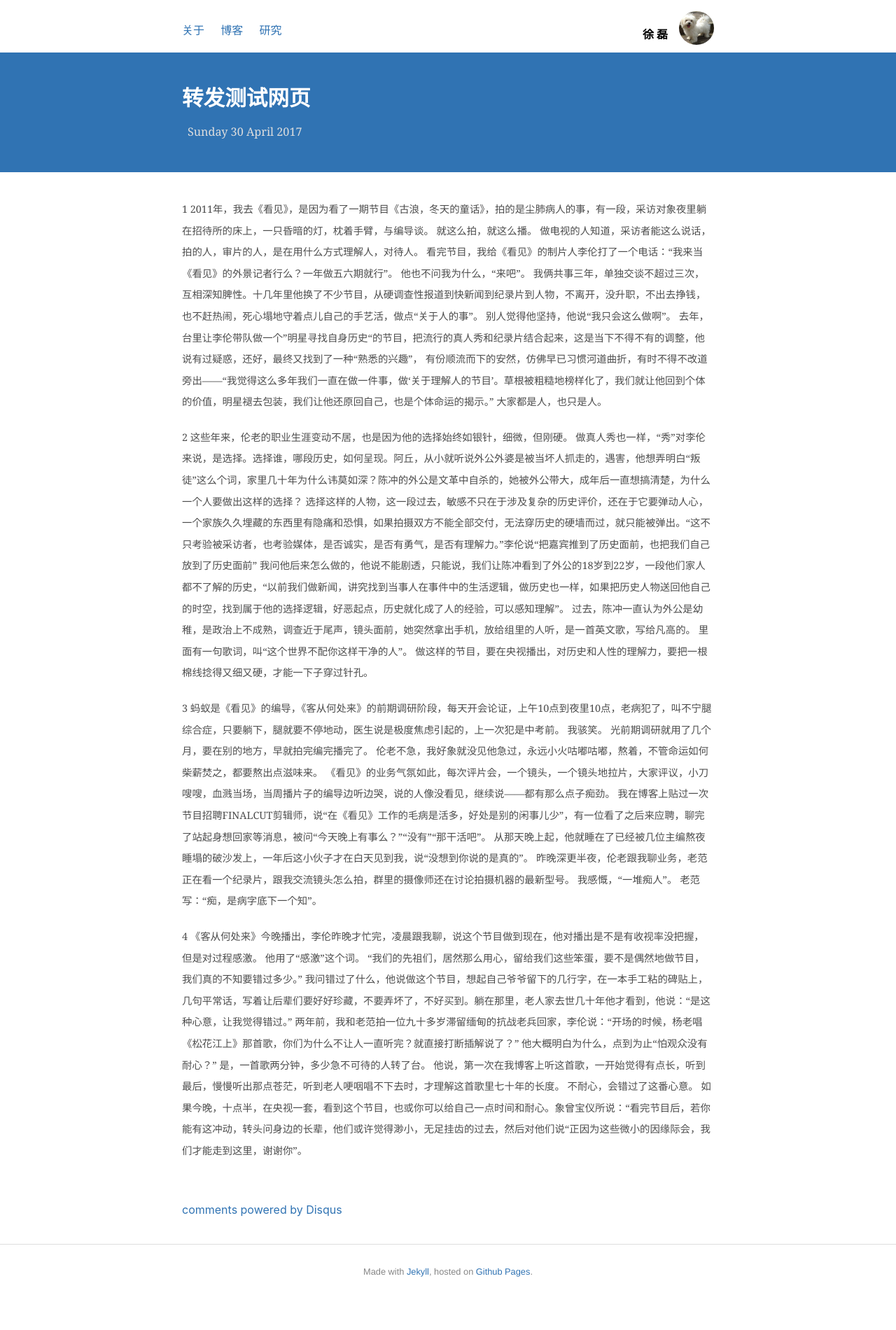
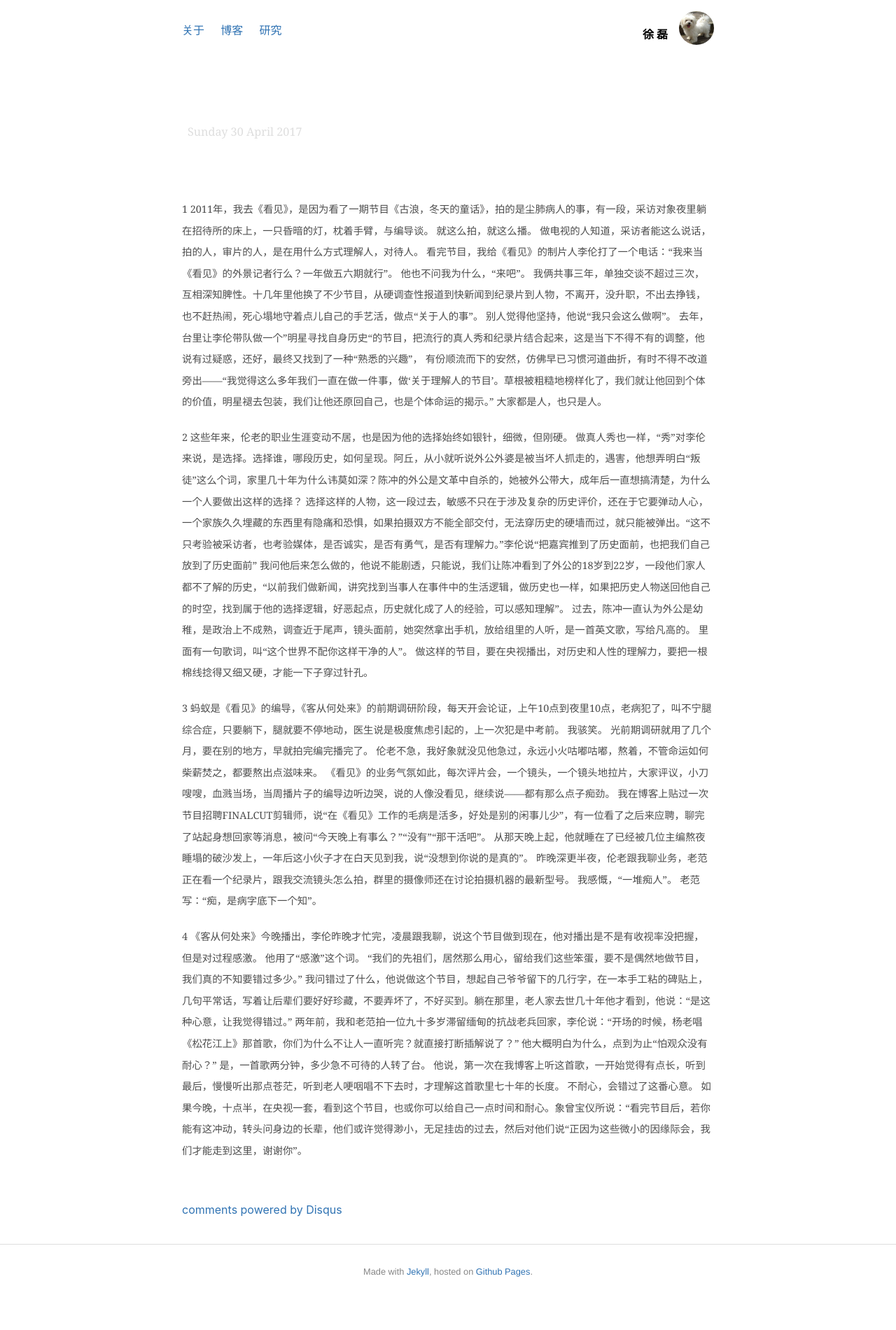
Before and after one commit to shirleysteve/1, a Jekyll site: the page built from _posts/2017-04-30-测试博客（转发柴静的文章）.md, in a window 1280 px wide. Shown: the whole page at 70% size. Built offline with Jekyll 4.4.1, drawn with Linux system fonts in a browser that asks for light colours; nearby versions of some CDN libraries; comment, search, counter and statistics services are not loaded.

Commit message:
Update site.css

```diff
--- a/css/site.css
+++ b/css/site.css
@@ -224,7 +224,8 @@ article .inner {
 }
 
 article {
-  background-color: #3073b3;
+  /*background-color: #3073b3;*/
+  background-color: white;
 }
 
 article .post {
```
